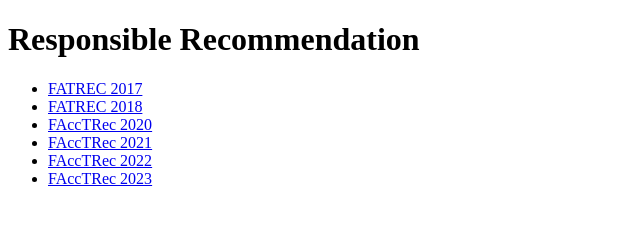
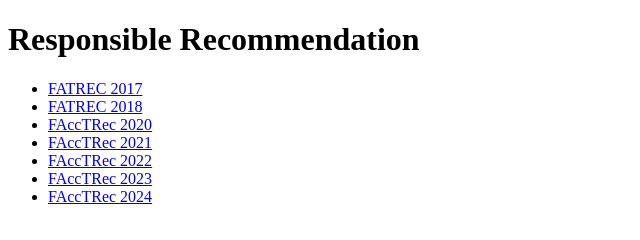
Before and after one commit to FAccTRec/FAccTRec.github.io, a plain HTML site: page index.html in a window 1280 px wide. Shown: the whole page, without its empty margins (0-640 px from the left). Drawn offline with Linux system fonts and the light colour scheme.

Commit message:
Update index.html

```diff
--- a/index.html
+++ b/index.html
@@ -14,6 +14,7 @@
   <li><a href="facctrec2021">FAccTRec 2021</a>
   <li><a href="facctrec2022">FAccTRec 2022</a>
   <li><a href="facctrec2023">FAccTRec 2023</a>
+  <li><a href="facctrec2024">FAccTRec 2024</a>
 </ul>
 </body>
 </html>
```
